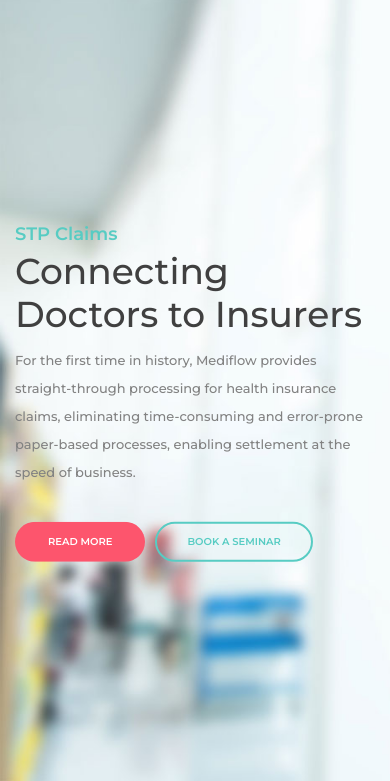
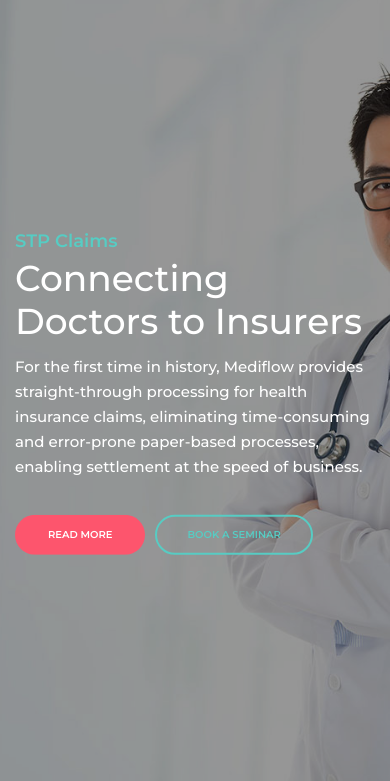
Before and after one commit to mediflow/mediflow.github.io, a plain HTML site: page index.html in a window 390 px wide. Shown: the part 63-844 px from the top of the page. Drawn offline with Linux system fonts and the light colour scheme.

Commit message:
Fixed homepage banner for mobile devices

```diff
--- a/styles/responsive.css
+++ b/styles/responsive.css
@@ -285,6 +285,16 @@
 	{
 		font-size: 36px;
 	}
+	.background_image {
+		background-position: -340px top;
+	}
+	.background_image::before {
+	    content: '';
+	    background: #00000069;
+	    height: 100vh;
+	    width: 100vw;
+	    display: block;
+	}
 	.header.scrolled .header_content,
 	.header_content
 	{
@@ -334,6 +344,12 @@
 	.home_title
 	{
 		font-size: 36px;
+		color: white;
+	}
+	.home_content .home_text p {
+		color: white;
+		font-size: 15px;
+		line-height: 25px;
 	}
 	.cta_title
 	{
@@ -461,9 +477,6 @@
 
 @media only screen and (max-width: 400px)
 {
-	.background_image {
-	    background-position: left center;
-	}
 	.button a {
 	    font-size: 10px;
 	}
@@ -496,3 +509,12 @@
 	    column-gap: 0;
 	}
 }
+@media only screen
+    and (device-width : 375px)
+    and (device-height : 812px)
+    and (-webkit-device-pixel-ratio : 3)
+{
+	.background_image {
+	    background-position: -450px center;
+	}
+}
```
